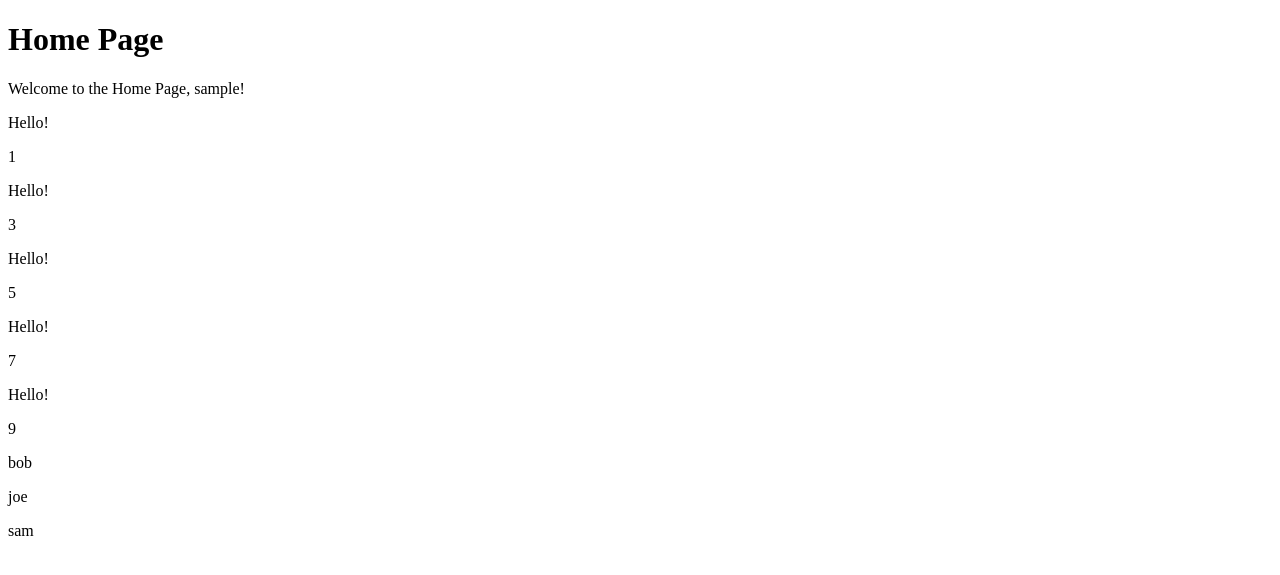
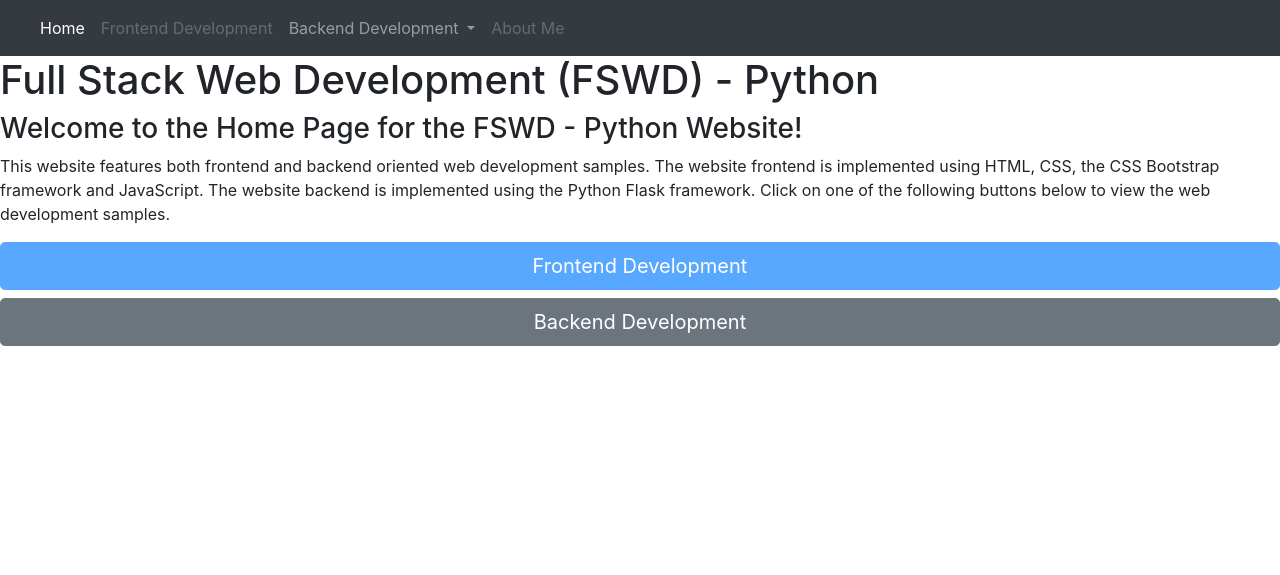
Before and after one commit to Nathaniel-Hu/FSWD-Python, a Flask app: a page that uses Frontend/Templates/index.html in a window 1280 px wide. Shown: the top 575 px of the page. Run offline with Flask 2, Linux system fonts and the light colour scheme.

Commit message:
updated navbar items, buttons redirecting to frontend and backend development

```diff
--- a/Frontend/Templates/index.html
+++ b/Frontend/Templates/index.html
@@ -1,22 +1,20 @@
-<!DOCTYPE html>
-<html lang="en">
-<head>
-    <meta charset="UTF-8">
-    <title>Home Page</title>
-</head>
-<body>
-    <h1>Home Page</h1>
-    <p>Welcome to the Home Page, {{content}}!</p>
-    {% for x in range(10) %}
-        {% if x % 2 == 1 %}
-            <p>{{x}}</p>
-        {% else %}
-            <p>Hello!</p>
-        {% endif %}
-    {% endfor %}
+{% extends "base.html" %}
+{% block header %}Home Page{% endblock %}
 
-    {% for x in content2 %}
-        <p>{{x}}</p>
-    {% endfor %}
-</body>
-</html>
+{% block home %}<li class="nav-item active">{% endblock %}
+{% block frontend_dev %}<li class="nav-item">{% endblock %}
+{% block backend_dev %}<li class="nav-item dropdown">{% endblock %}
+{% block about_me %}<li class="nav-item">{% endblock %}
+
+{% block title %}Full Stack Web Development (FSWD) - Python{% endblock %}
+{% block content %}
+<div>
+<h3>Welcome to the Home Page for the FSWD - Python Website!</h3>
+<p>This website features both frontend and backend oriented web development samples. The website frontend is implemented
+    using HTML, CSS, the CSS Bootstrap framework and JavaScript. The website backend is implemented using the Python
+    Flask framework. Click on one of the following buttons below to view the web development samples.</p>
+
+    <button type="button" class="btn btn-primary btn-lg btn-block" disabled>Frontend Development</button>
+    <button type="button" class="btn btn-secondary btn-lg btn-block" onclick="window.location.href='/inventory';">Backend Development</button>
+</div>
+{% endblock %}
```
